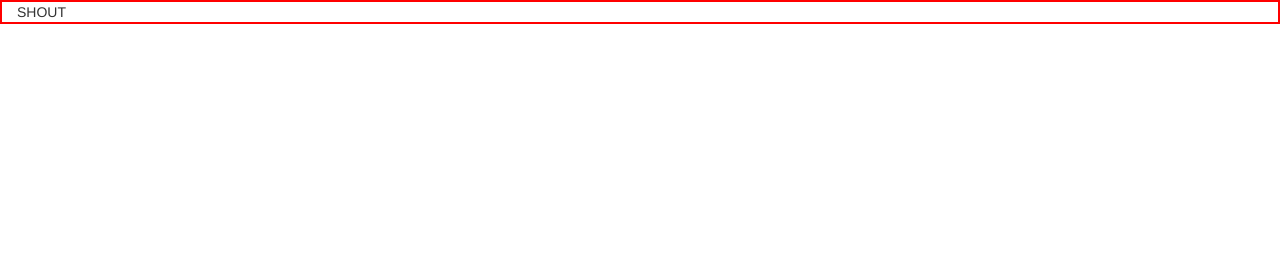
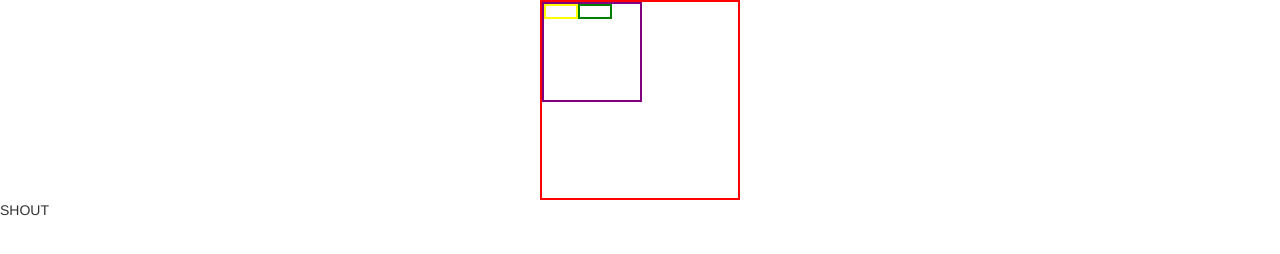
Before and after one commit to TessACraig89/intro-to-bootstrap-Lesson, a plain HTML site: page index.html in a window 1280 px wide. Drawn offline with nearby package versions, Linux system fonts and the light colour scheme.

Commit message:
places 2 columns within a row which is within a container

```diff
--- a/index.html
+++ b/index.html
@@ -8,8 +8,12 @@
   </head>
   <body>
     <div class="container-fluid" id="container">
-      <div class="shout">shout</div>
+      <div class="row" id="row1">
+        <div class="col-sm-2" id="col1"></div>
+        <div class="col-sm-3" id="col2"></div>
+      </div>
     </div>
+    <div class="shout">shout</div>
   </body>
 
   <script src="https://ajax.googleapis.com/ajax/libs/jquery/3.3.1/jquery.min.js"></script>
--- a/style.css
+++ b/style.css
@@ -1,6 +1,24 @@
 #container {
   border: solid red 2px;
+  width: 200px;
+  height: 200px;
 }
 .shout {
   text-transform: uppercase;
 }
+#row1 {
+  border: solid purple 2px;
+  width: 100px;
+  height: 100px;
+}
+#col1 {
+  border: yellow solid 2px;
+  width: 15px;
+  height: 15px;
+}
+
+#col2 {
+  border: green solid 2px;
+  width: 15px;
+  height: 15px;
+}
```
